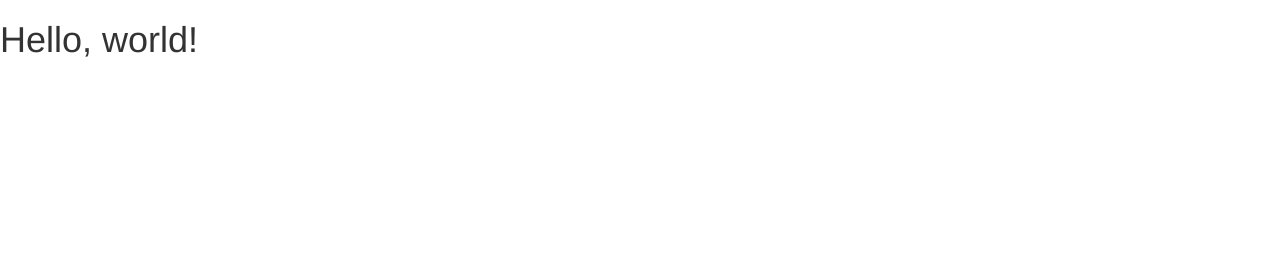
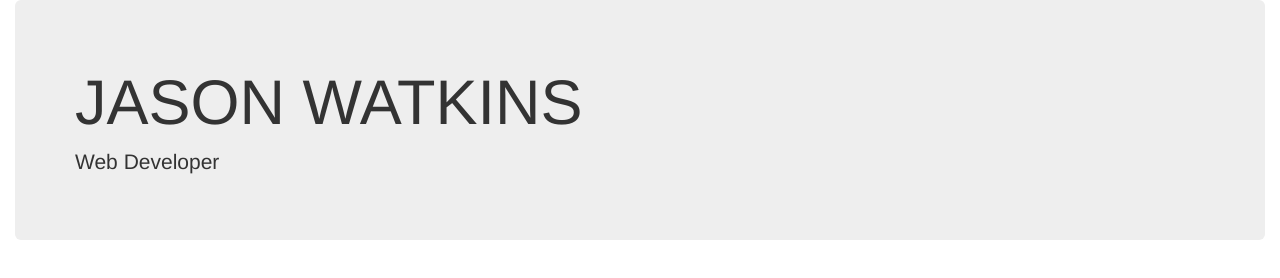
Before and after one commit to jasonwatkins/jasonwatkins.github.io, a plain HTML site: page index.html in a window 1280 px wide. Drawn offline with nearby package versions, Linux system fonts and the light colour scheme.

Commit message:
added name
in a jumbotron unit

```diff
--- a/index.html
+++ b/index.html
@@ -18,7 +18,13 @@
     <![endif]-->
   </head>
   <body>
-    <h1>Hello, world!</h1>
+    <div class="container-fluid">
+      <div class="jumbotron">
+        <h1>JASON WATKINS</h1>
+        <p>Web Developer</p>
+
+      </div>
+    </div>
 
     <!-- jQuery (necessary for Bootstrap's JavaScript plugins) -->
     <script src="https://ajax.googleapis.com/ajax/libs/jquery/1.11.0/jquery.min.js"></script>
```
